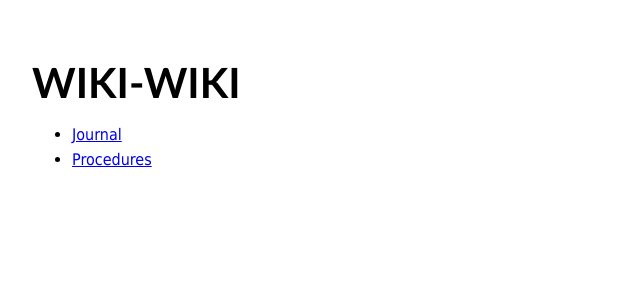
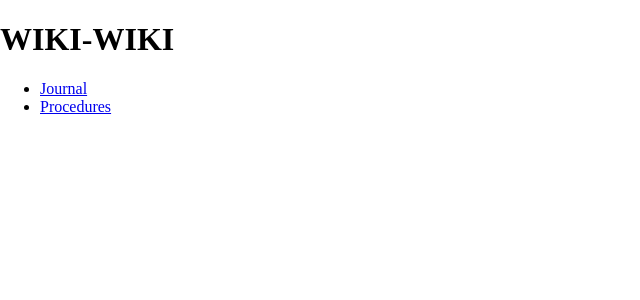
Before and after one commit to alohagarage/alohagarage.github.com, a Jekyll site: the page wiki/index.html, which Jekyll copies as it is, in a window 1280 px wide. Shown: the top 300 px of the page, without its empty margins (0-640 px from the left). Built offline with Jekyll 4.4.1, drawn with Linux system fonts in a browser that asks for light colours; Markdown is read by kramdown in place of the engine named in the settings.

Commit message:
changing styles

```diff
--- a/wiki/index.html
+++ b/wiki/index.html
@@ -1,7 +1,7 @@
 <!DOCTYPE HTML PUBLIC "-//W3C//DTD HTML 4.01 Transitional//EN" "http://www.w3.org/TR/html4/loose.dtd">
 <html>
 <head>
-<link rel="Stylesheet" type="text/css" href="style.css">
+<link rel="Stylesheet" type="text/css" href="../css/style.css">
 <title>index</title>
 <meta http-equiv="Content-Type" content="text/html; charset=utf-8">
 </head>
```
